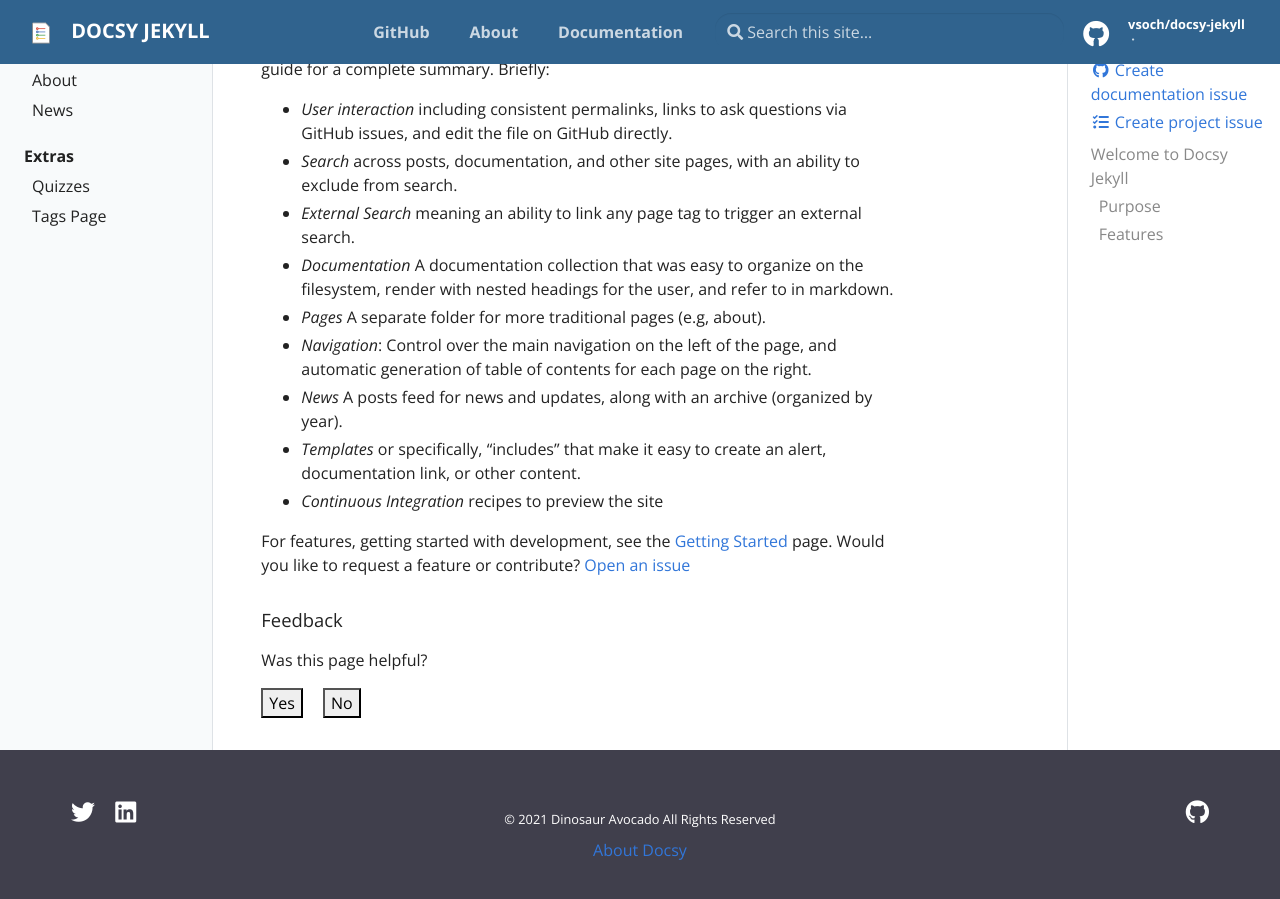
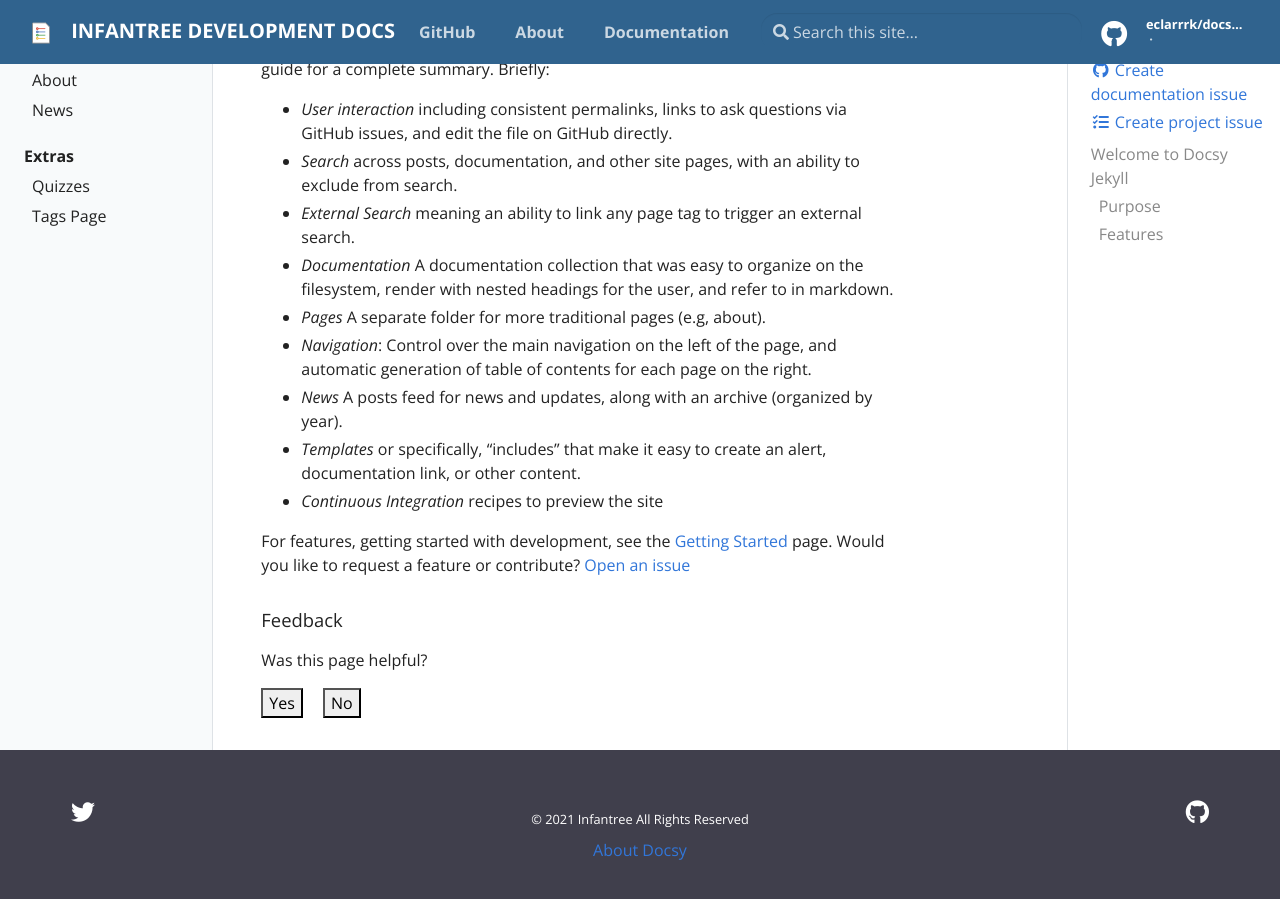
Before and after one commit to eclarrrk/docs-test, a Jekyll site: the page built from pages/index.md, in a window 1280 px wide and 900 px high, scrolled down 885 px. Built offline with Jekyll 4.4.1, drawn with Linux system fonts in a browser that asks for light colours.

Commit message:
Update site base URL

```diff
--- a/_config.yml
+++ b/_config.yml
@@ -14,30 +14,30 @@
 # You can create any custom variable you would like, and they will be accessible
 # in the templates via {{ site.myvariable }}.
 
-title: Docsy Jekyll
-email: your-email@domain.com
-author: Dinosaur Avocado
+title: Infantree Development Docs
+email: support@infantree.com
+author: Infantree
 description: > # this means to ignore newlines until "baseurl:"
   Write an awesome description for your new site here. You can edit this
   line in _config.yml. It will appear in your document head meta (for
   Google search results) and in your feed.xml site description.
 
 # Add your baseurl here (your repository) but DO NOT CHANGE THE LINE NUMBER without editing .circleci/circle_urls.sh
-baseurl: "/docsy-jekyll" # the subpath of your site, e.g. /blog
+baseurl: "/docs-test" # the subpath of your site, e.g. /blog
 
 # This is mostly for testing
 url: "https://vsoch.github.io" # the base hostname & protocol for your site
 
 # Social (First three Required)
-repo: "https://github.com/vsoch/docsy-jekyll"
-github_user: "vsoch"
-github_repo: "docsy-jekyll"
+repo: "https://github.com/eclarrrk/docs-test"
+github_user: "eclarrrk"
+github_repo: "docs-test"
 github_branch: "master"
 
 # Optional
-twitter: vsoch
-linkedin: vsochat
-dockerhub: vanessa
+twitter: eclarrrk
+linkedin:
+dockerhub:
 
 # Should there be feedback buttons at the bottom of pages?
 feedback: true
```
